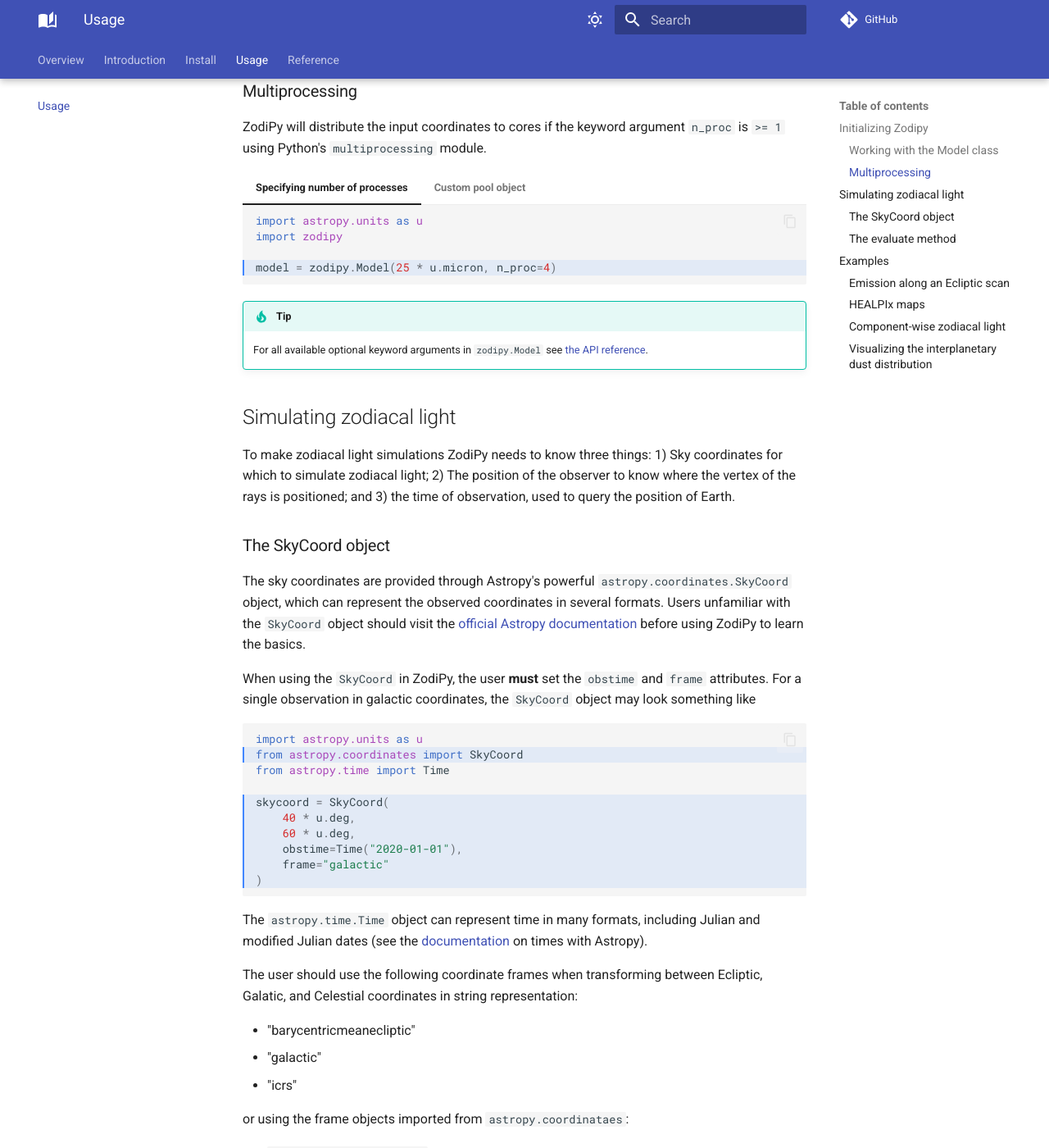
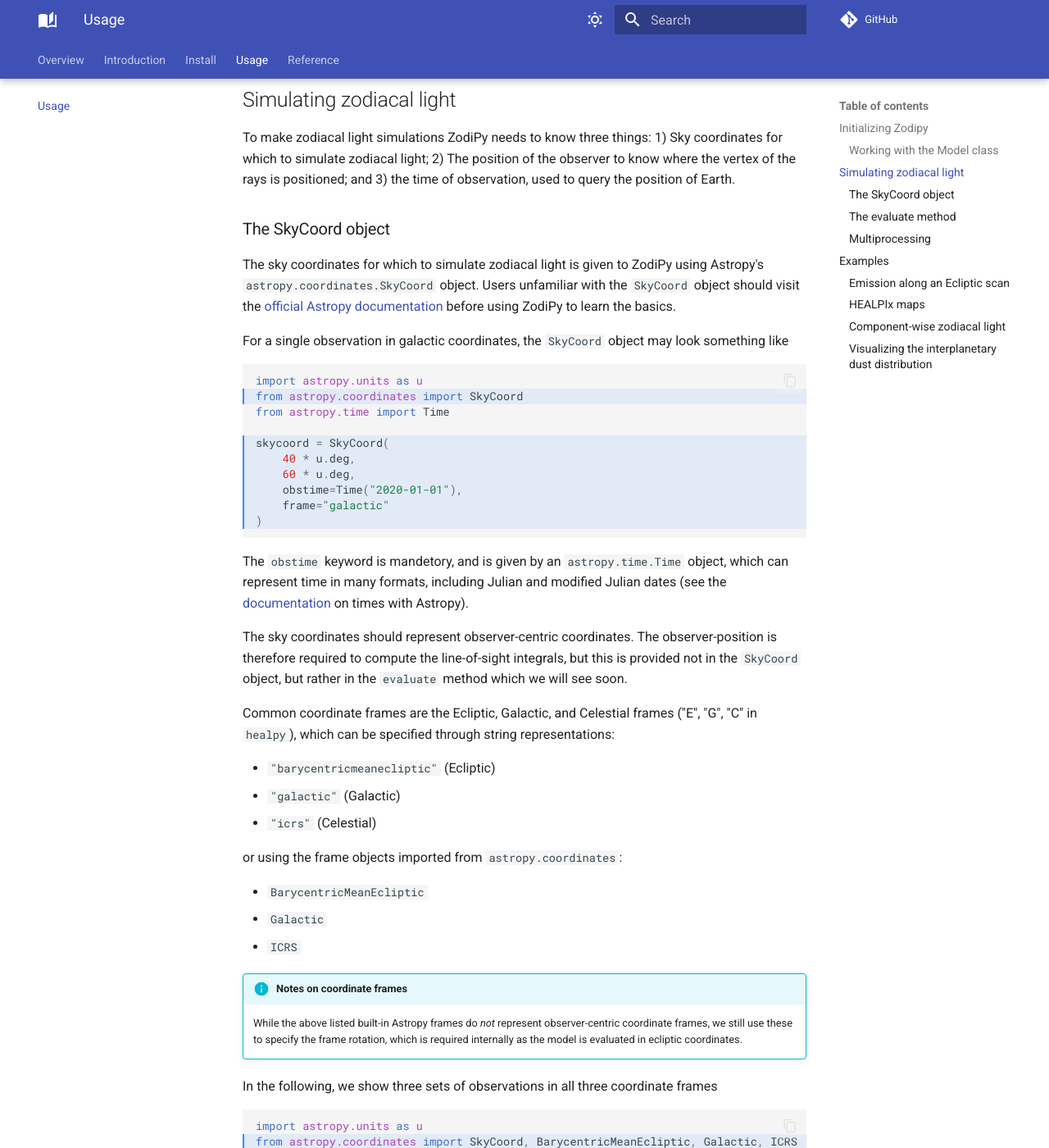
Before and after one commit to Cosmoglobe/zodipy, an MkDocs documentation site: the page built from docs/usage.md, in a window 1280 px wide and 1400 px high, scrolled down 1232 px. Shown: the whole window at 82% size. Built offline with MkDocs 1.6.1 and Material for MkDocs 9.7.7, drawn with Linux system fonts in a browser that asks for light colours; comment, search, counter and statistics services are not loaded; some of the changed text lies outside the part shown.

Commit message:
Update documentation to new interface

````diff
--- a/docs/examples/astropy_healpix_map.py
+++ b/docs/examples/astropy_healpix_map.py
@@ -9,7 +9,7 @@
 
 import zodipy
 
-model = zodipy.Model(30 * u.micron, n_proc=multiprocessing.cpu_count())
+model = zodipy.Model(30 * u.micron)
 
 healpix = ahp.HEALPix(nside=256, frame="galactic")
 pixels = np.arange(healpix.npix)
@@ -18,7 +18,7 @@
 # Note that we manually set the obstime attribute
 skycoord.obstime = Time("2022-01-14")
 
-emission = model.evaluate(skycoord)
+emission = model.evaluate(skycoord, nprocesses=multiprocessing.cpu_count())
 
 hp.mollview(
     emission,
--- a/docs/examples/component_maps.py
+++ b/docs/examples/component_maps.py
@@ -18,7 +18,7 @@
     "Earth-trailing Feature",
 ]
 
-model = zodipy.Model(24 * u.micron, n_proc=multiprocessing.cpu_count())
+model = zodipy.Model(24 * u.micron)
 
 nside = 32
 pixels = np.arange(hp.nside2npix(nside))
@@ -32,7 +32,7 @@
     obstime=Time("2022-01-14"),
 )
 
-emission = model.evaluate(skycoord, return_comps=True)
+emission = model.evaluate(skycoord, return_comps=True, nprocesses=multiprocessing.cpu_count())
 
 fig = plt.figure(figsize=(8, 7))
 for idx, comp_emission in enumerate(emission):
--- a/docs/examples/healpy_map.py
+++ b/docs/examples/healpy_map.py
@@ -9,7 +9,7 @@
 
 import zodipy
 
-model = zodipy.Model(30 * u.micron, n_proc=multiprocessing.cpu_count())
+model = zodipy.Model(30 * u.micron)
 
 nside = 256
 pixels = np.arange(hp.nside2npix(nside))
@@ -17,7 +17,7 @@
 
 skycoord = SkyCoord(lon, lat, unit=u.deg, frame="galactic", obstime=Time("2022-01-14"))
 
-emission = model.evaluate(skycoord)
+emission = model.evaluate(skycoord, nprocesses=multiprocessing.cpu_count())
 
 hp.mollview(
     emission,
--- a/docs/usage.md
+++ b/docs/usage.md
@@ -31,39 +31,14 @@
 
 model = zodipy.Model(25 * u.micron, name="planck18")
 ```
-
-### Multiprocessing
-ZodiPy will distribute the input coordinates to cores if the keyword argument `n_proc` is `>= 1` using Python's `multiprocessing` module.
-
-=== "Specifying number of processes"
-    ```py hl_lines="4"
-    import astropy.units as u
-    import zodipy
-
-    model = zodipy.Model(25 * u.micron, n_proc=4)
-    ```
-=== "Custom pool object"
-
-    ```py hl_lines="1 6 7"
-    import multiprocessing
-
-    import astropy.units as u
-    import zodipy
-
-    pool = multiprocessing.Pool(4)
-    model = zodipy.Model(25 * u.micron, pool=pool)
-    ```
-
-!!! tip
-    For all available optional keyword arguments in `zodipy.Model` see [the API reference](reference.md#zodipy.zodipy.Model).
-
 ## Simulating zodiacal light
 To make zodiacal light simulations ZodiPy needs to know three things: 1) Sky coordinates for which to simulate zodiacal light; 2) The position of the observer to know where the vertex of the rays is positioned; and 3) the time of observation, used to query the position of Earth.
 
 ### The SkyCoord object
-The sky coordinates are provided through Astropy's powerful `astropy.coordinates.SkyCoord` object, which can represent the observed coordinates in several formats. Users unfamiliar with the `SkyCoord` object should visit the [official Astropy documentation](https://docs.astropy.org/en/stable/coordinates/index.html) before using ZodiPy to learn the basics.
+The sky coordinates for which to simulate zodiacal light is given to ZodiPy using Astropy's `astropy.coordinates.SkyCoord` object. Users unfamiliar with the `SkyCoord` object should visit the [official Astropy documentation](https://docs.astropy.org/en/stable/coordinates/index.html) before using ZodiPy to learn the basics.
 
-When using the `SkyCoord` in ZodiPy, the user **must** set the `obstime` and `frame` attributes. For a single observation in galactic coordinates, the `SkyCoord` object may look something like
+
+For a single observation in galactic coordinates, the `SkyCoord` object may look something like
 ```py hl_lines="2 5 6 7 8 9 10"
 import astropy.units as u
 from astropy.coordinates import SkyCoord
@@ -76,22 +51,26 @@
     frame="galactic"
 )
 ```
-The `astropy.time.Time` object can represent time in many formats, including Julian and modified Julian dates (see the [documentation](https://docs.astropy.org/en/stable/time/) on times with Astropy).
+The `obstime` keyword is mandetory, and is given by an `astropy.time.Time` object, which can represent time in many formats, including Julian and modified Julian dates (see the [documentation](https://docs.astropy.org/en/stable/time/) on times with Astropy).
 
-The user should use the following coordinate frames when transforming between Ecliptic, Galatic, and Celestial coordinates in string representation:
+The sky coordinates should represent observer-centric coordinates. The observer-position is therefore required to compute the line-of-sight integrals, but this is provided not in the `SkyCoord` object, but rather in the `evaluate` method which we will see soon.
 
-- "barycentricmeanecliptic"
-- "galactic"
-- "icrs"
+Common coordinate frames are the Ecliptic, Galactic, and Celestial frames ("E", "G", "C" in `healpy`), which can be specified through string representations:
 
-or using the frame objects imported from `astropy.coordinataes`:
+- `"barycentricmeanecliptic"` (Ecliptic)
+- `"galactic"` (Galactic)
+- `"icrs"` (Celestial)
+
+or using the frame objects imported from `astropy.coordinates`:
 
 - `BarycentricMeanEcliptic`
 - `Galactic`
 - `ICRS`
 
 !!! info "Notes on coordinate frames"
-    The user input is assumed to be observer-centric, meaning that we do not care about the origin of the frame passed in. This is instead supplied through the `obspos` keyword in the `evaluate` method. The above built-in Astropy frames share an origin and can therefore trivially be converted internally in ZodiPy.
+    While the above listed built-in Astropy frames do *not* represent observer-centric coordinate frames,
+    we still use these to specify the frame rotation, which is required internally as the model is evaluated in
+    ecliptic coordinates.
 
 In the following, we show three sets of observations in all three coordinate frames
 ```py hl_lines="2 9 15 21"
@@ -176,6 +155,33 @@
 !!! tip
     If the coordinates in the `SkyCoord` object contain a large number of re-observations, as is the case for many satellite observations, setting the `contains_duplicates` keyword in the `evaluate` method to `True` will speed up the evaluations.
 
+
+### Multiprocessing
+ZodiPy will distribute the input coordinates to cores if the keyword argument `nprocesses` in the `evaluate` method is `nprocesses >= 1` using Python's `multiprocessing` module.
+```py hl_lines="1 17"
+import multiprocessing
+
+import astropy.units as u
+from astropy.coordinates import SkyCoord
+from astropy.time import Time
+import zodipy
+
+model = zodipy.Model(25 * u.micron)
+
+skycoord = SkyCoord(
+    40 * u.deg,
+    60 * u.deg,
+    obstime=Time("2020-01-01"),
+    frame="galactic"
+)
+
+emission = model.evaluate(skycoord, nprocesses=multiprocessing.cpu_count())
+```
+
+!!! tip
+    For all available optional keyword arguments in `zodipy.Model` see [the API reference](reference.md#zodipy.zodipy.Model).
+
+
 ## Examples
 
 ### Emission along an Ecliptic scan
````
Also changed, not shown: other parts of docs/usage.md (+1 -1 lines).
